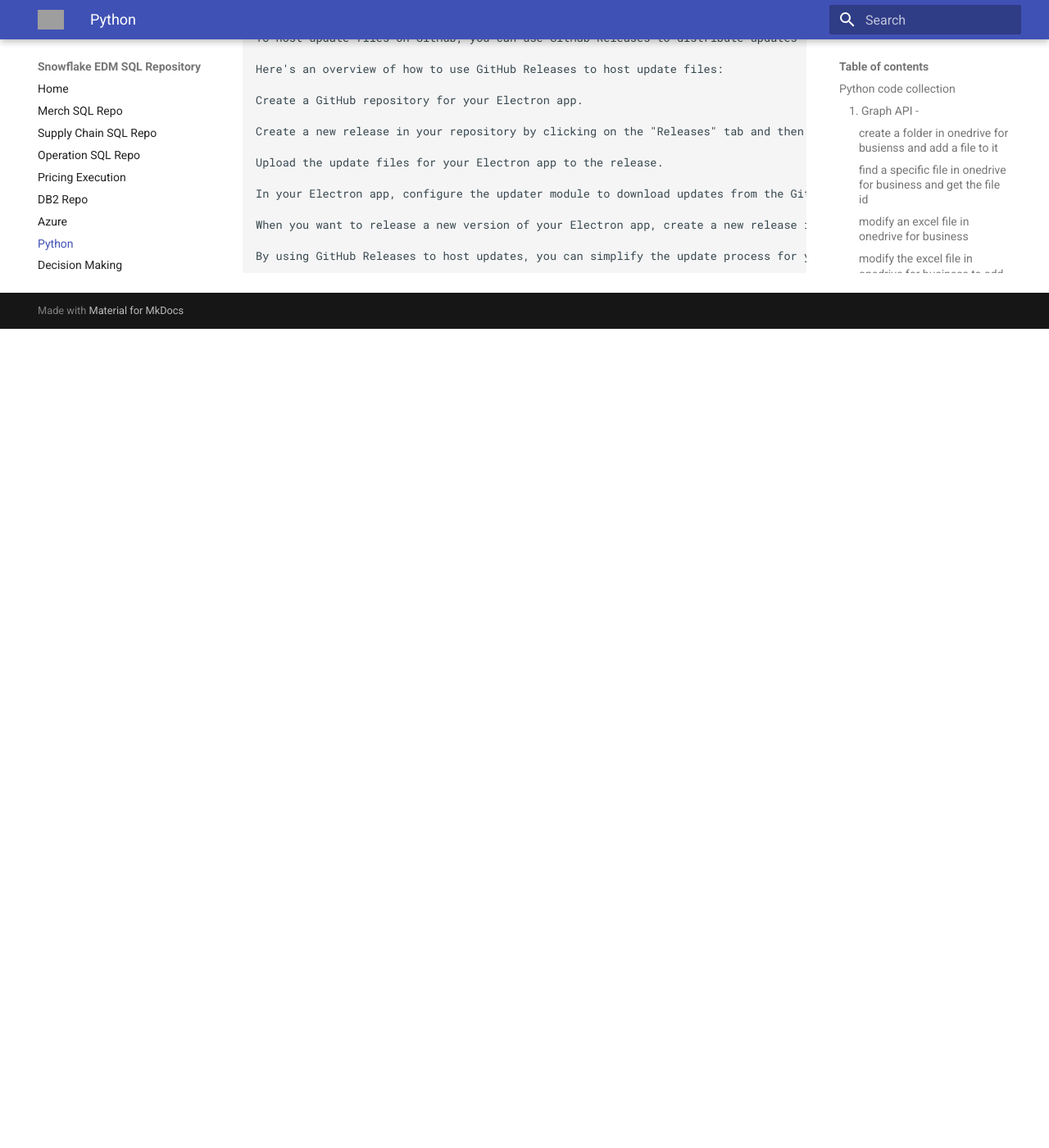
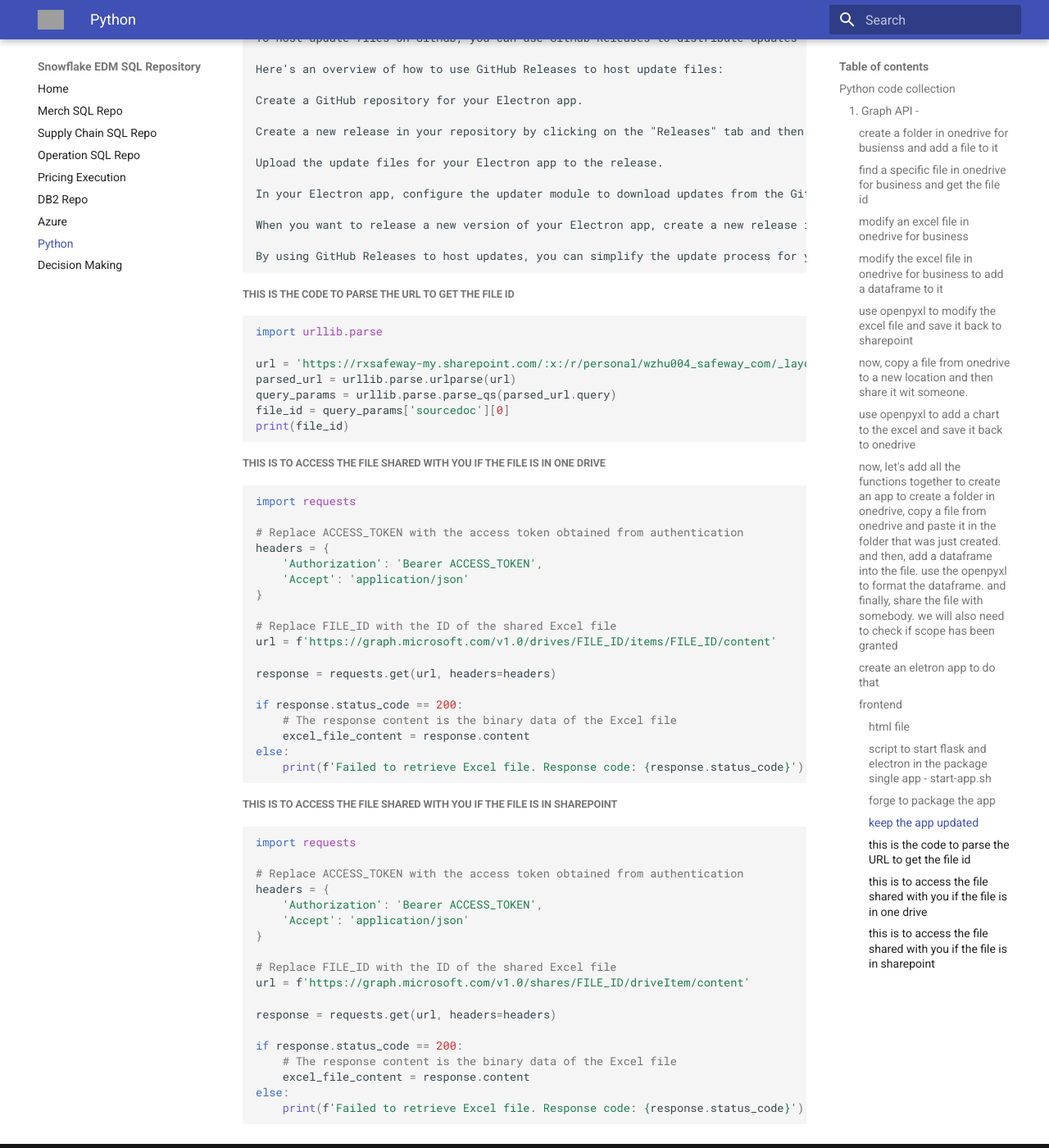
Before and after one commit to idahopotato1/sql_repo, an MkDocs documentation site: the page built from docs/python_code.md, in a window 1280 px wide and 1400 px high, scrolled down 19545 px. Shown: the whole window at 82% size. Built offline with MkDocs 1.6.1 and Material for MkDocs 9.7.7, drawn with Linux system fonts in a browser that asks for light colours; before the commit the page ends 19946 px from its top, so only the background shows below that; grey boxes are pictures that could not be loaded.

Commit message:
add more codes

```diff
--- a/docs/python_code.md
+++ b/docs/python_code.md
@@ -1027,3 +1027,60 @@ When you want to release a new version of your Electron app, create a new releas
 
 By using GitHub Releases to host updates, you can simplify the update process for your Electron app and provide a reliable and easy-to-use distribution method for your users. This approach can be especially useful if you have a small user base or if you don't need the advanced features of a more complex update server.
 ~~~
+
+##### this is the code to parse the URL to get the file id
+~~~python
+import urllib.parse
+
+url = 'https://rxsafeway-my.sharepoint.com/:x:/r/personal/wzhu004_safeway_com/_layouts/15/Doc.aspx?sourcedoc=%7B8A54C385-AAA8-44AB-B23F-A354E47BFE8A%7D&file=Book%201.xlsx&action=default&mobileredirect=true&cid=3e24b0c4-e164-4abc-bd6b-001c2cc1eaad'
+parsed_url = urllib.parse.urlparse(url)
+query_params = urllib.parse.parse_qs(parsed_url.query)
+file_id = query_params['sourcedoc'][0]
+print(file_id)
+~~~
+
+##### this is to access the file shared with you if the file is in one drive
+~~~python
+import requests
+
+# Replace ACCESS_TOKEN with the access token obtained from authentication
+headers = {
+    'Authorization': 'Bearer ACCESS_TOKEN',
+    'Accept': 'application/json'
+}
+
+# Replace FILE_ID with the ID of the shared Excel file
+url = f'https://graph.microsoft.com/v1.0/drives/FILE_ID/items/FILE_ID/content'
+
+response = requests.get(url, headers=headers)
+
+if response.status_code == 200:
+    # The response content is the binary data of the Excel file
+    excel_file_content = response.content
+else:
+    print(f'Failed to retrieve Excel file. Response code: {response.status_code}')
+
+~~~
+
+##### this is to access the file shared with you if the file is in sharepoint
+~~~python
+import requests
+
+# Replace ACCESS_TOKEN with the access token obtained from authentication
+headers = {
+    'Authorization': 'Bearer ACCESS_TOKEN',
+    'Accept': 'application/json'
+}
+
+# Replace FILE_ID with the ID of the shared Excel file
+url = f'https://graph.microsoft.com/v1.0/shares/FILE_ID/driveItem/content'
+
+response = requests.get(url, headers=headers)
+
+if response.status_code == 200:
+    # The response content is the binary data of the Excel file
+    excel_file_content = response.content
+else:
+    print(f'Failed to retrieve Excel file. Response code: {response.status_code}')
+
+~~~
```
Also changed, not shown: site/python_code/index.html, site/search/search_index.json, 1 other file.
